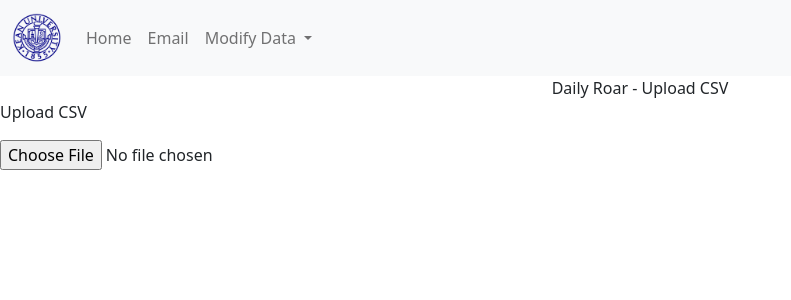
After one commit to alexfishy12/dailyroar, a PHP site: page /uploadCSV/upload_csv.php in a window 1280 px wide. The commit adds this page. Shown: the top 300 px of the page, without its empty margins (0-791 px from the left). Run offline with PHP 8.4, Linux system fonts and the light colour scheme; data that the repository does not hold is empty; some libraries are stand-ins or nearby versions.

Commit message:
navigation bar for faculty side added

```diff
--- a/CSS/faculty_home_page.css
+++ b/CSS/faculty_home_page.css
@@ -14,3 +14,14 @@
 
     text-align: center;
 }
+
+.title{
+
+  text-align: center;
+
+}
+
+.squareGrid{
+
+  align-content: center;
+}
--- /dev/null
+++ b/faculty_nav.php
@@ -0,0 +1,67 @@
+<!DOCTYPE html>
+<html lang="en">
+<meta charset="UTF-8" />
+<meta http-equiv="X-UA-Compatible" content="IE=edge" />
+<meta name="viewport" content="width=device-width, initial-scale=1.0" />
+<link rel="icon" type="image/x-icon" href="assets/Kean_University_Logo_Nav.ico">
+<title><?php echo ($title); ?></title>
+
+<!-- CSS Only -->
+<link href="https://cdn.jsdelivr.net/npm/bootstrap@5.0.2/dist/css/bootstrap.min.css" rel="stylesheet" integrity="sha384-EVSTQN3/azprG1Anm3QDgpJLIm9Nao0Yz1ztcQTwFspd3yD65VohhpuuCOmLASjC" crossorigin="anonymous">
+<!-- JavaScript Bundle with Popper -->
+<script src="https://cdn.jsdelivr.net/npm/bootstrap@5.1.3/dist/js/bootstrap.bundle.min.js" integrity="sha384-ka7Sk0Gln4gmtz2MlQnikT1wXgYsOg+OMhuP+IlRH9sENBO0LRn5q+8nbTov4+1p" crossorigin="anonymous"></script>
+
+<script src="//ajax.googleapis.com/ajax/libs/jquery/2.0.0/jquery.min.js"></script>
+
+<script src="https://kit.fontawesome.com/a076d05399.js" crossorigin="anonymous"></script>
+
+<script src= "libraries/papaparse.min.js" ></script>
+  <script type="text/javascript" src="libraries/jquery-3.6.0.min.js"></script>
+  <script src="uploadCSV/uploadCSV.js"></script>
+  <link rel="stylesheet" href="CSS/faculty_home_page.css">
+  <script src= "../libraries/papaparse.min.js" ></script>
+  <script type="text/javascript" src="../libraries/jquery-3.6.0.min.js"></script>
+  <script src="uploadCSV.js"></script>
+
+<header>
+  <nav class="navbar navbar-expand-lg navbar-light bg-light" >
+    <div class="container-fluid">
+      <a class="navbar-brand" style="cursor: pointer;">
+        <img id="logo" src="../assets/Kean_University_Logo_Nav.ico" alt="Kean Logo" height="50" width="50" href="../Faculty_Home.php">
+      </a>
+      <button class="navbar-toggler" type="button" data-bs-toggle="collapse" data-bs-target="#navbarNav" aria-controls="navbarNav" aria-expanded="false" aria-label="Toggle navigation">
+        <span class="navbar-toggler-icon"></span>
+      </button>
+      <div class="collapse navbar-collapse" id="navbarNav">
+        <ul class="navbar-nav">
+
+        <li class="nav-item">
+            <a class="nav-link" href="../Faculty_Home.php">Home</a>
+          </li>
+          <li class="nav-item">
+            <a class="nav-link" href="../send_email/email.php">Email</a>
+          </li>
+
+          <li class="nav-item dropdown">
+            <a class="nav-link dropdown-toggle" href="#" id="navbarDropdown" role="button" data-bs-toggle="dropdown" aria-expanded="false">
+              Modify Data
+            </a>
+            <ul class="dropdown-menu">
+              <li><a class="dropdown-item" href="../insert_student/insert_student.php">Manually Insert Student</a></li>
+              <li><a class="dropdown-item" href="../update_students/update_student.php">Update Student Information</a></li>
+              <li><a class="dropdown-item" href="../uploadCSV/upload_csv.php">Upload Students CSV</a></li>
+            </ul>
+          </li>
+
+
+        </ul>
+      </div>
+    </div>
+  </nav>
+
+
+
+
+</header>
+
+</html>
--- a/insert_student/insert_student.php
+++ b/insert_student/insert_student.php
@@ -1,4 +1,5 @@
 <?php
+include ("../faculty_nav.php");
 session_start();
 if(!isset($_SESSION['account_type'])){
     header("Location: index.php");
@@ -24,8 +25,6 @@ if(isset($_SESSION['account_type']) && $_SESSION['account_type']== "FA" ) {
 
 
 
-
-echo "<a href='Faculty_Home.php' class='btn'>Home</a><br>";
 
 echo "<br><font size=4><b>Add a Student</b></font>";
 echo "<form name='input' action='enter_student.php' method='post' >";
--- a/send_email/email.php
+++ b/send_email/email.php
@@ -1,4 +1,5 @@
 <?php
+include ("../faculty_nav.php");
 session_start();
 if(!isset($_SESSION['account_type'])){
     header("Location: ../index.php");
@@ -35,11 +36,6 @@ elseif(isset($_SESSION['account_type']) && $_SESSION['account_type']=="GA"){
 <body>
     <div class="title">Daily Roar - Email</div>
     <div class="menu">
-        <ul>
-            <li class="option">
-                <a href="../Faculty_Home.php" class="btn">Home</a>
-            </li>
-        </ul>
     </div>
     <hr>
     <h2>Compose Email</h2>
--- a/update_students/update_student.php
+++ b/update_students/update_student.php
@@ -1,4 +1,6 @@
 <?php
+
+include("../faculty_nav.php");
 session_start();
 if(!isset($_SESSION['account_type'])){
     header("Location: index.php");
@@ -40,7 +42,7 @@ elseif(isset($_SESSION['account_type']) && $_SESSION['account_type']=="GA"){
     </style>
 </head>
 <body>
-    <a href="../Faculty_Home.php">Go Home (Cancels changes)</a><br><br>
+
     <form id="search">
         <label for="student_name">Search for student by first name, last name, or email address: </label>
         <input type="text" name="student_name" id="search_box" form="search">
--- a/uploadCSV/uploadCSV.html
+++ b/uploadCSV/uploadCSV.html
@@ -1,3 +1,5 @@
+
+
 <!DOCTYPE html>
 <html lang="en" >
 <head>
--- /dev/null
+++ b/uploadCSV/upload_csv.php
@@ -0,0 +1,19 @@
+
+<?php include("../faculty_nav.php");  ?>
+
+<body>
+
+    <div class="title">Daily Roar - Upload CSV</div>
+
+    <div class="body">
+        <p>Upload CSV</p>
+    </div>
+    <div>
+        <input type = "file" id = "uploadcsv" name = "uploadcsv" onchange = "readCSV();">
+    </div>
+    <div id="responseMessage"></div>
+
+
+
+</body>
+</html>
```
Also changed, not shown: Faculty_Home.php (+53 -44 lines), assets/Kean_University_Logo.svg .png (renamed from assets/Kean_University_Logo.svg.png), assets/Kean_University_Logo_Nav.ico (added), 2 other files.
